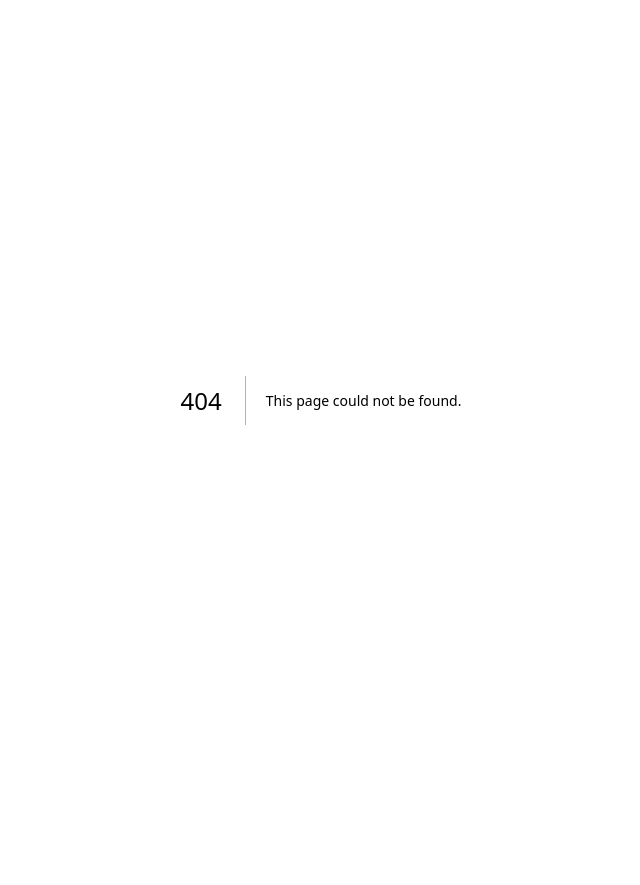
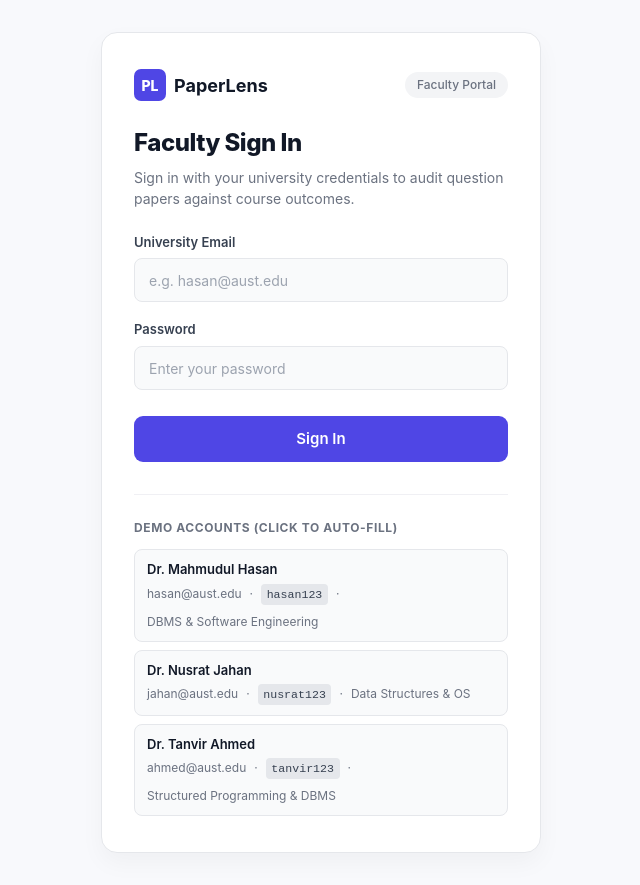
Before and after one commit to AftabAhmedFahim/paperlens, a Next.js app: page /login in a window 1280 px wide. Before the commit this address had no page. Shown: the whole page, without its empty margins (319-959 px from the left). Before the commit the page ends 800 px from the top, so only its background shows below. Built offline with nearby package versions, Linux system fonts and the light colour scheme.

Commit message:
feat: build faculty login page with one-click demo accounts
Create login page with credentials form, clear error handling, and one-click demo accounts auto-fill

```diff
--- /dev/null
+++ b/app/login/page.tsx
@@ -0,0 +1,169 @@
+"use client";
+
+import { useState } from "react";
+import { useRouter } from "next/navigation";
+
+const DEMO_ACCOUNTS = [
+  {
+    name: "Dr. Mahmudul Hasan",
+    dept: "CSE · AUST",
+    email: "hasan@aust.edu",
+    password: "hasan123",
+    note: "DBMS & Software Engineering",
+  },
+  {
+    name: "Dr. Nusrat Jahan",
+    dept: "CSE · AUST",
+    email: "jahan@aust.edu",
+    password: "nusrat123",
+    note: "Data Structures & OS",
+  },
+  {
+    name: "Dr. Tanvir Ahmed",
+    dept: "CSE · AUST",
+    email: "ahmed@aust.edu",
+    password: "tanvir123",
+    note: "Structured Programming & DBMS",
+  },
+];
+
+export default function LoginPage() {
+  const router = useRouter();
+  const [email, setEmail] = useState("");
+  const [password, setPassword] = useState("");
+  const [error, setError] = useState<string | null>(null);
+  const [loading, setLoading] = useState(false);
+
+  async function handleSubmit(e: React.FormEvent) {
+    e.preventDefault();
+    if (!email.trim() || !password.trim()) {
+      setError("Please enter both email and password.");
+      return;
+    }
+
+    setLoading(true);
+    setError(null);
+
+    try {
+      const res = await fetch("/api/auth/login", {
+        method: "POST",
+        headers: { "Content-Type": "application/json" },
+        body: JSON.stringify({ email, password }),
+      });
+
+      const data = await res.json();
+
+      if (!res.ok) {
+        setError(data.error || "Invalid email or password.");
+        setLoading(false);
+        return;
+      }
+
+      // Hard navigation ensures server cookies and server state refresh cleanly
+      window.location.href = "/";
+    } catch {
+      setError("Could not reach authentication service. Please try again.");
+      setLoading(false);
+    }
+  }
+
+  function fillDemoAccount(demoEmail: string, demoPw: string) {
+    setEmail(demoEmail);
+    setPassword(demoPw);
+    setError(null);
+  }
+
+  return (
+    <div className="pl-login-page">
+      <div className="pl-login-card">
+        <div className="pl-login-brand">
+          <span className="pl-nav-logo-mark">PL</span>
+          PaperLens
+          <span className="pl-nav-tag" style={{ marginLeft: "auto" }}>
+            Faculty Portal
+          </span>
+        </div>
+
+        <h1 className="pl-login-title">Faculty Sign In</h1>
+        <p className="pl-login-sub">
+          Sign in with your university credentials to audit question papers against
+          course outcomes.
+        </p>
+
+        {error && (
+          <div className="pl-login-error" role="alert">
+            <svg viewBox="0 0 16 16" width="16" height="16" fill="currentColor" style={{ flexShrink: 0 }}>
+              <path d="M8 1a7 7 0 100 14A7 7 0 008 1zm0 3.5a.75.75 0 01.75.75v4a.75.75 0 01-1.5 0v-4A.75.75 0 018 4.5zm0 8a1 1 0 110-2 1 1 0 010 2z" />
+            </svg>
+            <span>{error}</span>
+          </div>
+        )}
+
+        <form className="pl-login-form" onSubmit={handleSubmit}>
+          <div className="pl-login-field">
+            <label className="pl-login-label" htmlFor="email-input">
+              University Email
+            </label>
+            <input
+              id="email-input"
+              className="pl-login-input"
+              type="email"
+              placeholder="e.g. hasan@aust.edu"
+              value={email}
+              onChange={(e) => setEmail(e.target.value)}
+              autoComplete="username"
+              required
+            />
+          </div>
+
+          <div className="pl-login-field">
+            <label className="pl-login-label" htmlFor="password-input">
+              Password
+            </label>
+            <input
+              id="password-input"
+              className="pl-login-input"
+              type="password"
+              placeholder="Enter your password"
+              value={password}
+              onChange={(e) => setPassword(e.target.value)}
+              autoComplete="current-password"
+              required
+            />
+          </div>
+
+          <button
+            type="submit"
+            className="pl-login-submit"
+            disabled={loading}
+          >
+            {loading ? "Signing in…" : "Sign In"}
+          </button>
+        </form>
+
+        <div className="pl-demo-accounts">
+          <div className="pl-demo-accounts-title">Demo Accounts (Click to auto-fill)</div>
+          <div className="pl-demo-accounts-list">
+            {DEMO_ACCOUNTS.map((acc) => (
+              <button
+                key={acc.email}
+                type="button"
+                className="pl-demo-account-btn"
+                onClick={() => fillDemoAccount(acc.email, acc.password)}
+              >
+                <div className="pl-demo-account-name">{acc.name}</div>
+                <div className="pl-demo-account-meta">
+                  <span>{acc.email}</span>
+                  <span>·</span>
+                  <span className="pl-demo-code-tag">{acc.password}</span>
+                  <span>·</span>
+                  <span>{acc.note}</span>
+                </div>
+              </button>
+            ))}
+          </div>
+        </div>
+      </div>
+    </div>
+  );
+}
```
